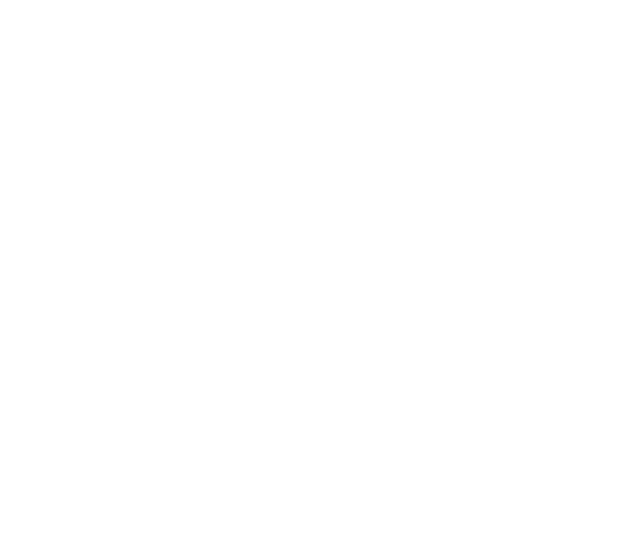
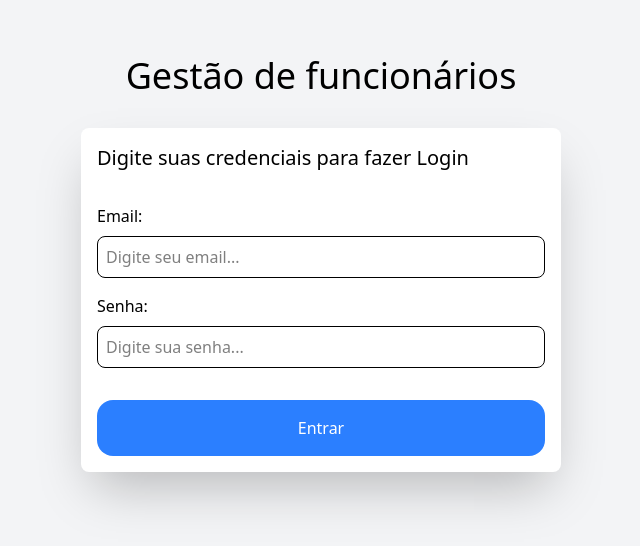
Before and after one commit to victorgarciadss/employee_management, a React (Vite) app in the folder employeePortal/: page / in a window 1280 px wide. Before the commit this address had no page. Shown: the part 136-682 px from the top of the page, without its empty margins (319-959 px from the left). Built offline with nearby package versions, Linux system fonts and the light colour scheme.

Commit message:
feat: create login page

```diff
--- a/employeePortal/src/App.tsx
+++ b/employeePortal/src/App.tsx
@@ -1,11 +1,12 @@
 import { BrowserRouter, Route, Routes } from "react-router-dom";
+import { Login } from "./pages/Login";
 
 
 function App() {
   return (
     <BrowserRouter>
       <Routes>
-        {/* <Route path="/" element={} /> */}
+        <Route path="/" element={<Login />} />
       </Routes>
     </BrowserRouter>
   )
--- /dev/null
+++ b/employeePortal/src/pages/Login.tsx
@@ -0,0 +1,56 @@
+import { useEffect, useState } from "react"
+
+export function Login() {
+
+    const [email, setEmail] = useState<string>("");
+    const [password, setPassword] = useState<string>("");
+
+    function handleLogin(e: React.FormEvent<HTMLFormElement>) {
+        e.preventDefault();
+        console.log({ email, password });
+    }
+
+    return (
+        <main className="flex flex-col items-center justify-center min-h-screen gap-8 bg-gray-100">
+            <h1 className="text-4xl">Gestão de funcionários</h1>
+
+            <form className="shadow-2xl p-4 rounded-lg text-black bg-white" onSubmit={handleLogin}>
+
+                <h2 className="text-xl mb-8 min-w-xs w-md">Digite suas credenciais para fazer Login</h2>
+
+                <div className="flex flex-col gap-2 mb-4">
+                    <label htmlFor="email">Email:</label>
+                    <input
+                        type="email"
+                        name="email"
+                        id="email"
+                        value={email}
+                        onChange={(e) => setEmail(e.target.value)}
+                        placeholder="Digite seu email..."
+                        className="border p-2 rounded-lg"
+                    />
+                </div>
+
+                <div className="flex flex-col gap-2 mb-4">
+                    <label htmlFor="password">Senha:</label>
+                    <input
+                        type="password"
+                        name="password"
+                        id="password"
+                        value={password}
+                        onChange={(e) => setPassword(e.target.value)}
+                        placeholder="Digite sua senha..."
+                        className="border p-2 rounded-lg"
+                    />
+                </div>
+
+                <button
+                    type="submit"
+                    className="bg-blue-500 text-white p-4 rounded-2xl w-full mt-4 cursor-pointer hover:bg-blue-700"
+                >
+                    Entrar
+                </button>
+            </form>
+        </main>
+    )
+}
```
